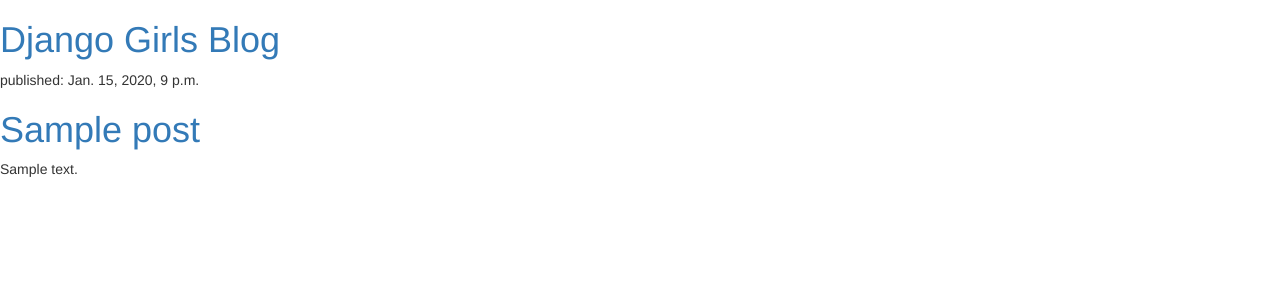
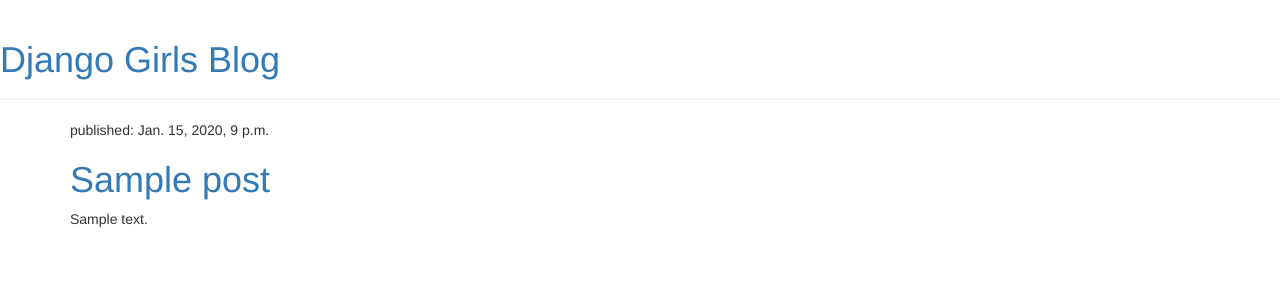
Before and after one commit to millyshelston/my-first-blog, a Django app: template blog/templates/blog/post_list.html in a window 1280 px wide. Shown: the top 300 px of the page. Run offline with Django 3.2, Linux system fonts and the light colour scheme; the template is opened without the code that fills it: values that come from a table or form of the project are taken from there, others are empty; tables that the repository leaves empty hold one stand-in row (values such as "Sample post"); some libraries are stand-ins or nearby versions.

Commit message:
Update post_list.html

```diff
--- a/blog/templates/blog/post_list.html
+++ b/blog/templates/blog/post_list.html
@@ -2,22 +2,32 @@
 {% load static %}
 <html>
     <head>
+    <link href="//fonts.googleapis.com/css?family=Lobster&subset=latin,latin-ext" rel="stylesheet" type="text/css">
         <title>Django Girls blog</title>
         <link rel="stylesheet" href="//maxcdn.bootstrapcdn.com/bootstrap/3.2.0/css/bootstrap.min.css">
         <link rel="stylesheet" href="//maxcdn.bootstrapcdn.com/bootstrap/3.2.0/css/bootstrap-theme.min.css">
         <link rel="stylesheet" href="{% static 'css/blog.css' %}">
     </head>
     <body>
-        <div>
+        <div class="page-header">
             <h1><a href="/">Django Girls Blog</a></h1>
         </div>
+        <div class="content container">
+    <div class="row">
+        <div class="col-md-8">
+            {% for post in posts %}
+                <div class="post">
+                    <div class="date">
+                        <p>published: {{ post.published_date }}</p>
+                    </div>
+                    <h1><a href="">{{ post.title }}</a></h1>
+                    <p>{{ post.text|linebreaksbr }}</p>
+                </div>
+            {% endfor %}
+        </div>
+    </div>
+</div>
 
-        {% for post in posts %}
-            <div>
-                <p>published: {{ post.published_date }}</p>
-                <h1><a href="">{{ post.title }}</a></h1>
-                <p>{{ post.text|linebreaksbr }}</p>
-            </div>
-        {% endfor %}
     </body>
+
 </html>
```
